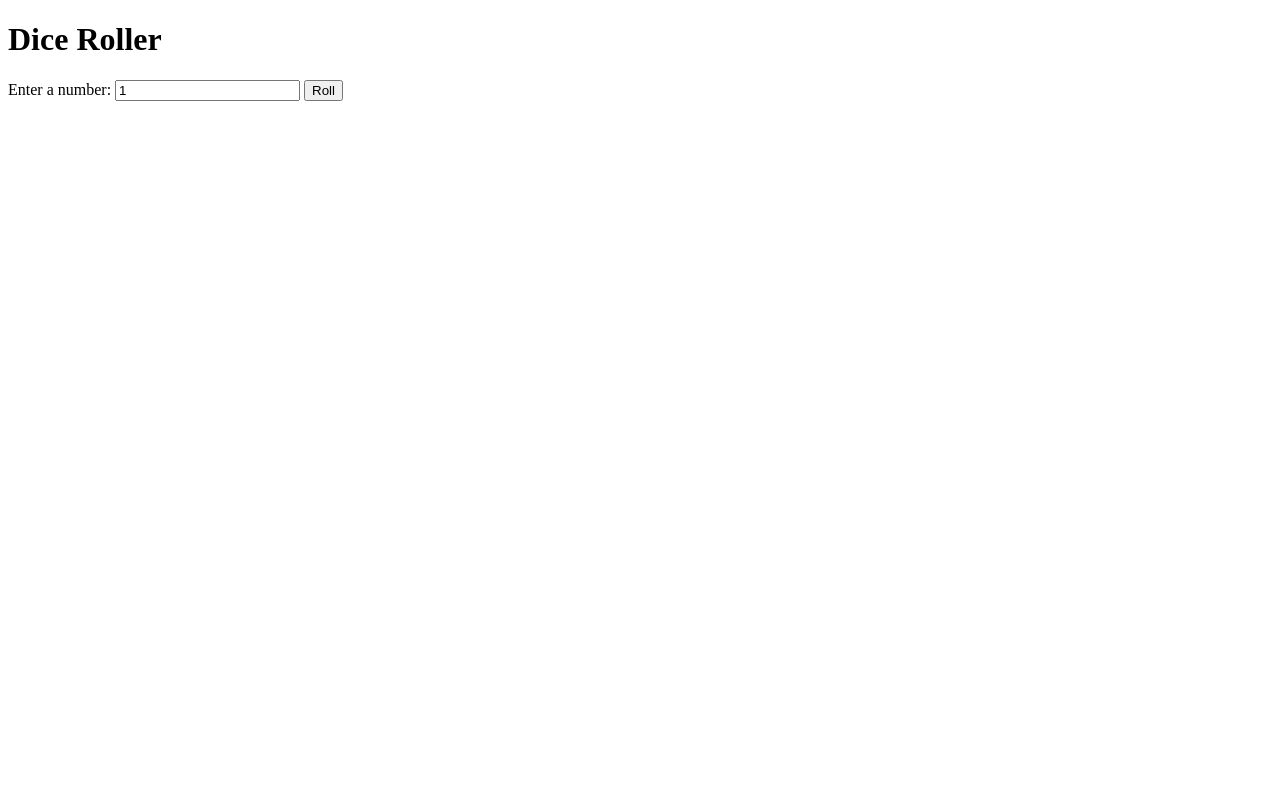
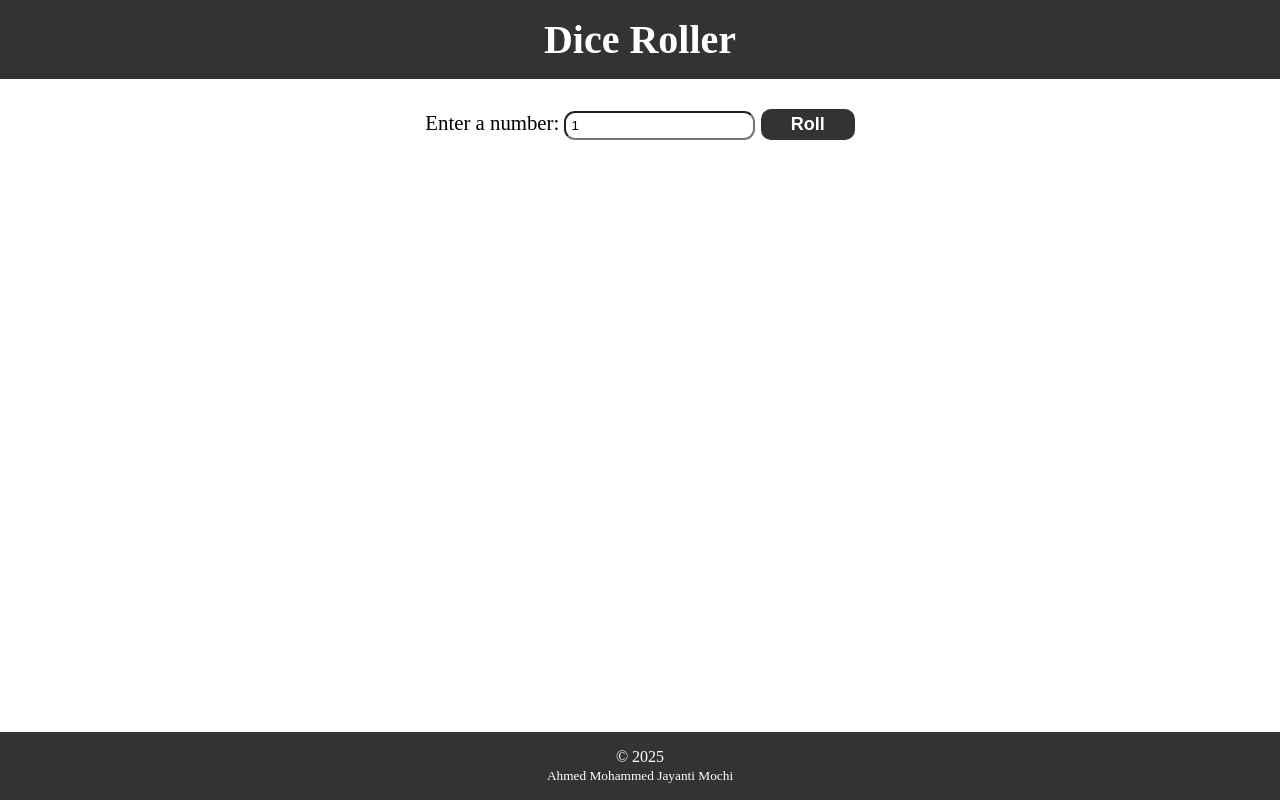
Before and after one commit to MrAhmed0702/Dice-Roller, a plain HTML site: page index.html in a window 1280 px wide. Drawn offline with Linux system fonts and the light colour scheme.

Commit message:
css part done too

```diff
--- a/index.html
+++ b/index.html
@@ -1,26 +1,36 @@
 <!DOCTYPE html>
 <html lang="en">
+
 <head>
     <meta charset="UTF-8">
     <meta name="viewport" content="width=device-width, initial-scale=1.0">
     <title>Dice Roller</title>
     <link rel="stylesheet" href="style.css">
 </head>
+
 <body>
     <header>
         <h1>Dice Roller</h1>
     </header>
+
     <main>
         <section>
-            <label for="num">Enter a number: </label>
-            <input type="number" id="num" value="1">
-            <button onclick="rollDice()">Roll</button>
-            <p id="result"></p>
-            <p id="image"></p>
+            <div class="container">
+                <label for="num">Enter a number: </label>
+                <input type="number" id="num" value="1">
+                <button onclick="rollDice()">Roll</button>
+                <p id="result"></p>
+                <p id="image"></p>
+            </div>
         </section>
     </main>
-    <footer></footer>
+
+    <footer>
+        <p>&copy; 2025</p>
+        <small>Ahmed Mohammed Jayanti Mochi</small>
+    </footer>
 
     <script src="script.js"></script>
 </body>
+
 </html>
--- a/script.js
+++ b/script.js
@@ -10,7 +10,7 @@ function rollDice() {
     for (let i = 1; i <= num; i++) {
         let dice = Math.floor(Math.random() * 6) + 1;
         values.push(dice);
-        images.push(`<img src="dice-images/dice${dice}.png" alt="dice${dice}">`);
+        images.push(`<img src="dice-images/dice${dice}.png" alt="dice${dice}" width="100" height="100">`);
     }
 
     result.textContent = `dice: ${values.join(', ')}`;
--- a/style.css
+++ b/style.css
@@ -0,0 +1,63 @@
+* {
+    margin: 0;
+    padding: 0;
+    box-sizing: border-box;
+}
+
+header {
+    background-color: #333;
+    color: white;
+    padding: 1em;
+    text-align: center;
+}
+
+h1 {
+    font-size: 2.5em;
+    font-weight: bold;
+}
+
+.container {
+    margin-top: 30px;
+    text-align: center;
+    font-size: 1.3em;
+}
+
+input {
+    padding: 5px;
+    border-radius: 11px;
+}
+
+button {
+    background-color: #333;
+    color: white;
+    border: none;
+    border-radius: 10px;
+    cursor: pointer;
+    padding: 5px 30px;
+    font-size: large;
+    font-weight: bold;
+}
+
+button:hover {
+    background-color: #555;
+}
+
+#result {
+    margin-top: 20px;
+    font-size: 1.5em;
+    font-weight: bold;
+}
+
+#image img{
+    margin: 5px;
+}
+
+footer {
+    background-color: #333;
+    color: white;
+    padding: 1em;
+    text-align: center;
+    position: fixed;
+    bottom: 0;
+    width: 100%;
+}
```
